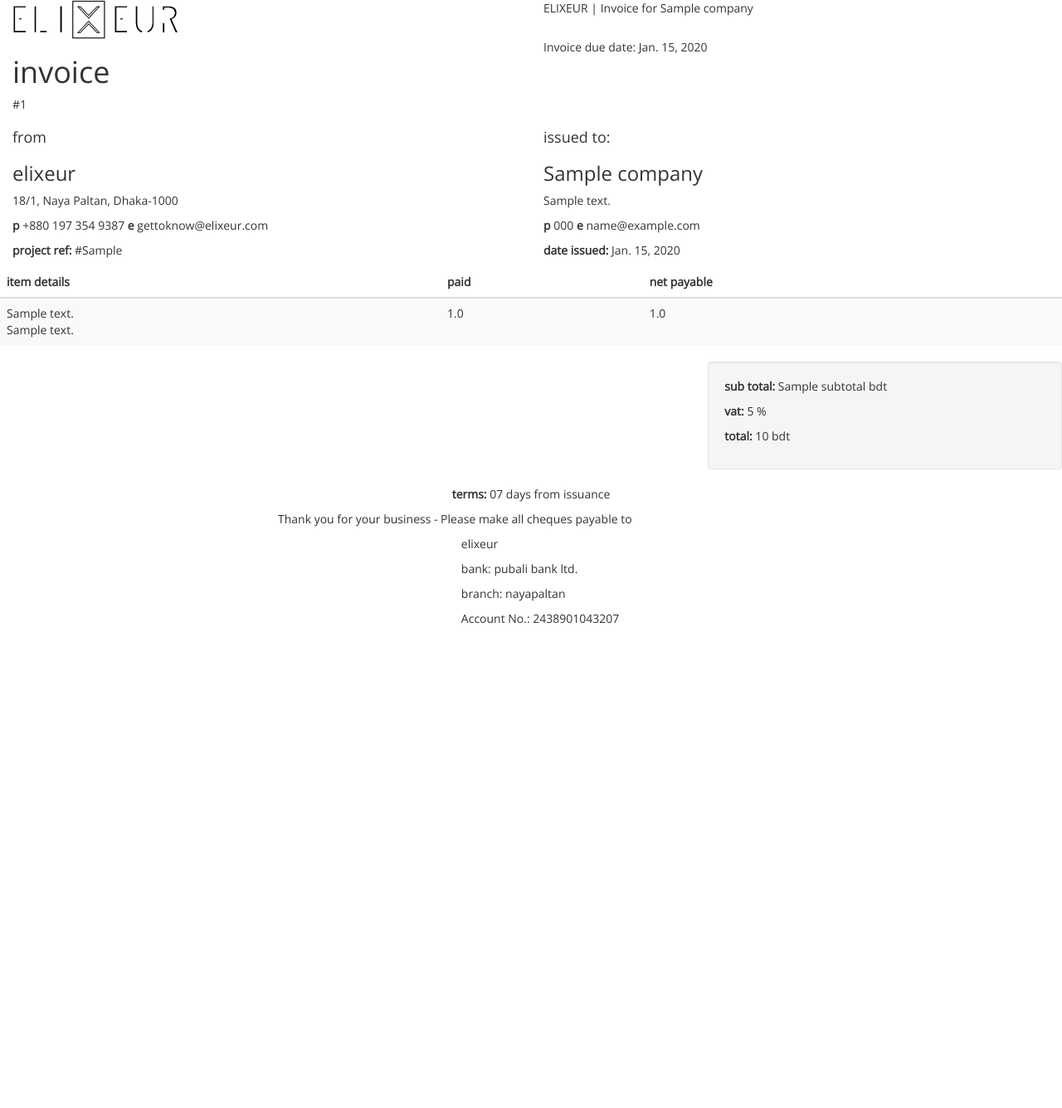
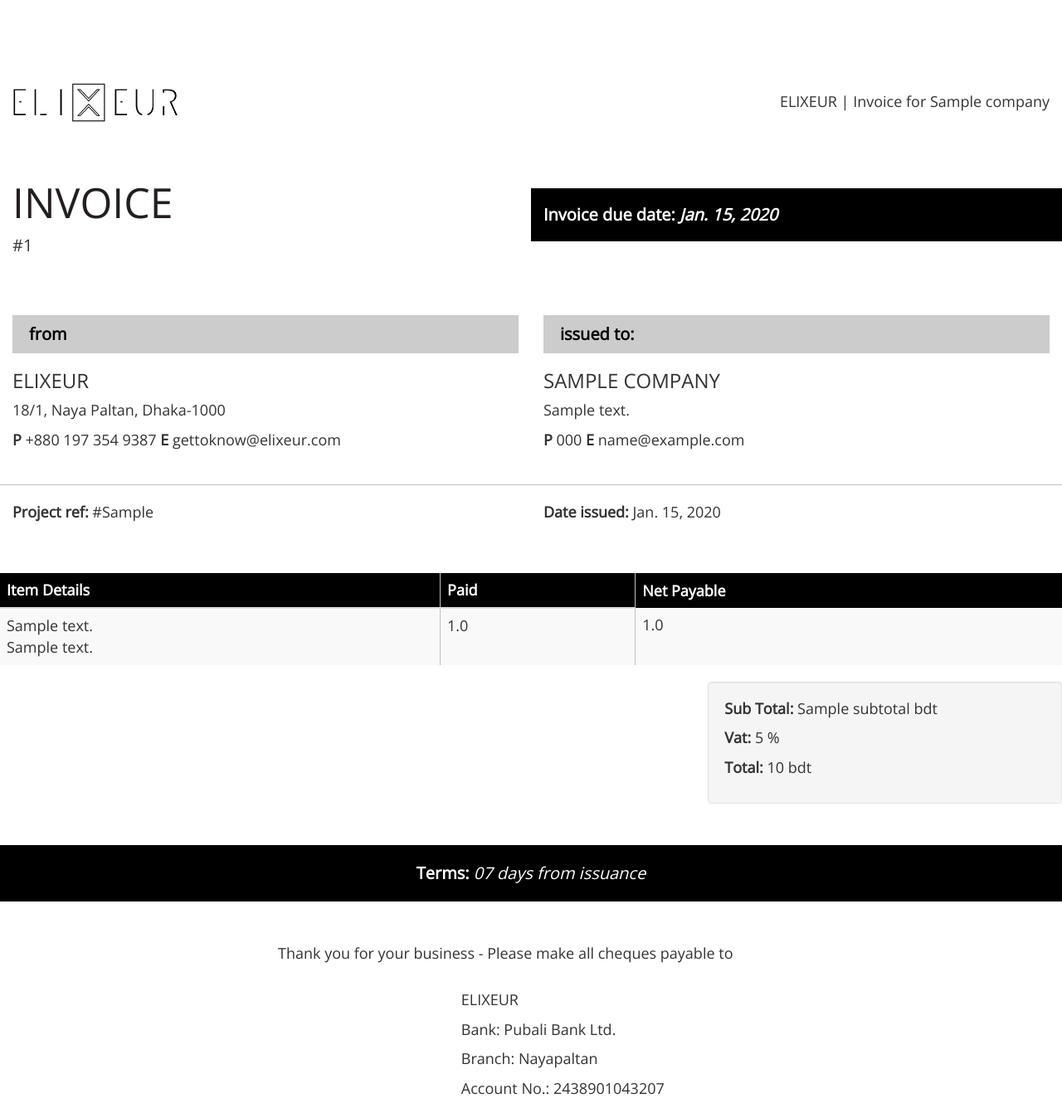
Before and after one commit to russell310/pdf_generate, a Django app: template invoice/templates/invoice.html in a window 1280 px wide. Shown: the whole page at 83% size. Before the commit the page ends 752 px from the top, so only its background shows below. Run offline with Django 3.2, Linux system fonts and the light colour scheme; tables that the repository leaves empty hold one stand-in row (values such as "Sample post"); the template is opened without the code that fills it: values that come from a table or form of the project are taken from there, most other values are stand-ins (such as "Sample title", 1, 10 or a date in 2020); some libraries are stand-ins or nearby versions.

Commit message:
css added

```diff
--- a/invoice/templates/invoice.html
+++ b/invoice/templates/invoice.html
@@ -5,8 +5,8 @@
     <meta charset="utf-8">
     <title>Invoice</title>
     <link rel="stylesheet" href="{% static 'css/bootstrap.css' %}" >
+    <link href="https://fonts.googleapis.com/css?family=Open+Sans" rel="stylesheet">
     <link rel="stylesheet" href="{% static 'css/style.css' %}" >
-    <link href="https://fonts.googleapis.com/css?family=Open+Sans" rel="stylesheet">
     <style type="text/css">
         *{
             font-family: 'Open Sans', sans-serif;
@@ -14,16 +14,76 @@
         table{
             width: 100%;
         }
+        .in-due {
+            margin-top: 30px;
+         }
+        .in-form h3 {
+            font-size: 24px;
+            text-transform: uppercase;
+        }
+        .in-form p {
+            font-size: 18px;
+        }
+        .reference p {
+            font-size: 18px;
+        }
+        .invoice-company {
+            padding: 20px 0 50px 0;
+        }
+        .invoice-frm {
+            border-bottom: 1px solid #c0c0c0;
+            padding-bottom: 30px;
+        }
+        .main-table thead tr {
+            background-color: #000;
+            color: #fff;
+        }
+        .main-table thead tr th {
+            font-size: 18px;
+            text-transform: capitalize;
+            border-right: 1px solid #c0c0c0;
+        }
+        .main-table tbody tr td {
+            font-size: 18px;
+            border-right: 1px solid #c0c0c0;
+        }
+        .main-table thead tr th:last-child,
+        .main-table tbody tr td:last-child {
+            border: none;
+        }
+        .invoice-calculation p {
+            font-size: 18px;
+        }
+        .terms {
+            margin-top: 30px;
+        }
+        .terms-content {
+            background-color: #000;
+        }
+        .terms-content p {
+            padding: 20px 0 10px 0;
+            font-size: 20px;
+            color: #fff;
+        }
+        .footer {
+            margin-top: 50px;
+        }
+        .footer p {
+            font-size: 18px;
+        }
+        .elx-acc {
+             text-transform: capitalize;
+        }
     </style>
 </head>
 <body>
 <section class="">
     <div class="container-fluid">
-        <div class="row">
+        <div class="row in-header">
             <div class="col-xs-6">
                 <img src="/media/logo.png" width="200px">
             </div>
-            <div class="col-xs-6">
+            <div class="col-xs-6 in-company">
                 <p>ELIXEUR | Invoice for {{ value.company.name }}</p>
             </div>
         </div>
@@ -32,28 +92,28 @@
 
 <section class="">
     <div class="container-fluid">
-        <div class="row">
-            <div class="col-xs-6">
+        <div class="row in-state">
+            <div class="col-xs-6 in-id">
                 <h1>invoice</h1>
                 <p> #{{ value.invoice_id }} </p>
             </div>
-            <div class="col-xs-6">
-                <p>Invoice due date: {{ value.date }} </p>
+            <div class="col-xs-6 in-due">
+                <p>Invoice due date: <i> {{ value.date }} </i> </p>
             </div>
         </div>
     </div>
 </section>
 
-<section class="">
+<section class="invoice-frm">
     <div class="container-fluid">
-        <div class="row">
+        <div class="row in-form">
             <div class="col-xs-6">
                 <h4>from</h4>
                 <h3>elixeur</h3>
                 <p>18/1, Naya Paltan, Dhaka-1000</p>
                 <p>
-                    <strong>p</strong> +880 197 354 9387
-                    <strong>e</strong> gettoknow@elixeur.com
+                    <strong>P</strong> +880 197 354 9387
+                    <strong>E</strong> gettoknow@elixeur.com
                 </p>
             </div>
             <div class="col-xs-6">
@@ -61,8 +121,8 @@
                 <h3>{{ value.company.name }}</h3>
                 <p>{{ value.address }}</p>
                 <p>
-                    <strong>p</strong> {{ value.phone }}
-                    <strong>e</strong> {{ value.email }}
+                    <strong>P</strong> {{ value.phone }}
+                    <strong>E</strong> {{ value.email }}
                 </p>
             </div>
         </div>
@@ -70,17 +130,17 @@
 </section>
 
 
-<section class="">
+<section class="invoice-company">
     <div class="container-fluid">
-        <div class="row">
+        <div class="row reference">
             <div class="col-xs-6">
                 <p>
-                    <strong>project ref:</strong> #{{ value.reference }}
+                    <strong>Project ref:</strong> #{{ value.reference }}
                 </p>
             </div>
             <div class="col-xs-6">
                 <p>
-                    <strong>date issued:</strong> {{ value.date }}
+                    <strong>Date issued:</strong> {{ value.date }}
                 </p>
             </div>
         </div>
@@ -88,7 +148,7 @@
 </section>
 
 
-<section class="">
+<section class="main-table">
     <div class="container-fluid">
         <div class="row">
             <table class="table table-striped">
@@ -122,20 +182,20 @@
 
 
 
-<section class="">
+<section class="invoice-calculation">
     <div class="container-fluid">
         <div class="row">
             <div class="col-xs-4 col-xs-offset-8 well">
                 <p>
-                    <strong>sub total:</strong>
+                    <strong>Sub Total:</strong>
                     {{ subtotal }} bdt
                 </p>
                 <p>
-                    <strong>vat:</strong>
+                    <strong>Vat:</strong>
                     5 %
                 </p>
                 <p>
-                    <strong>total:</strong>
+                    <strong>Total:</strong>
                     {{ total }} bdt
                 </p>
             </div>
@@ -144,12 +204,11 @@
 </section>
 
 
-
-<section class="">
+<section class="terms">
     <div class="container-fluid">
-        <div class="row">
+        <div class="row terms-content">
             <div class="col-xs-12">
-                <p class="text-center"> <strong>terms:</strong> 07 days from issuance </p>
+                <p class="text-center"> <strong>Terms:</strong> <i>07 days from issuance</i> </p>
             </div>
         </div>
     </div>
@@ -157,13 +216,14 @@
 
 
 
-<section class="">
+<section class="footer">
     <div class="container-fluid">
         <div class="row">
             <div class="col-xs-8 col-xs-offset-3">
                 <p>Thank you for your business - Please make all cheques payable to</p>
-                <div class="col-xs-9 col-xs-offset-3">
-                    <p>elixeur</p>
+                <div class="col-xs-9 col-xs-offset-3 elx-acc">
+                    <br>
+                    <p>ELIXEUR</p>
                     <p>bank: pubali bank ltd.</p>
                     <p>branch: nayapaltan</p>
                     <p>Account No.: 2438901043207</p>
--- a/pdfreport/urls.py
+++ b/pdfreport/urls.py
@@ -17,10 +17,11 @@ from django.conf.urls import url
 from django.contrib import admin
 from django.conf import settings
 from django.conf.urls.static import static
-from invoice.views import invoice_pdf, quotation_pdf
+from invoice.views import invoice_pdf, quotation_pdf, inv
 
 urlpatterns = [
     url(r'^admin/', admin.site.urls),
+    url(r'^inv/$', inv, name='invoice_pdf'),
     url(r'^invoice/$', invoice_pdf, name='invoice_pdf'),
     url(r'^quotation/$', quotation_pdf, name='quotation_pdf'),
 ]
--- a/static/css/style.css
+++ b/static/css/style.css
@@ -0,0 +1,42 @@
+/*invoice*/
+.in-header {
+    margin-top: 100px;
+}
+.in-company {
+    text-align: right;
+    padding-top: 10px;
+}
+.in-company p {
+    font-size: 18px;
+}
+.in-state {
+   margin-top: 50px;
+}
+.in-due {
+    background: #000;
+    color: #fff;
+}
+.in-due p {
+     font-size: 20px;
+    font-weight: bold;
+    line-height: 45px;
+    padding-top: 9px;
+}
+.in-id p {
+    font-size: 20px;
+}
+.in-id h1 {
+    font-size: 50px;
+    color: #231F20;
+    text-transform: uppercase;
+}
+.in-form {
+    margin-top: 50px;
+}
+.in-form h4 {
+     padding: 12px 20px;
+    background: #cccccc;
+    font-weight: 700;
+    color: #000;
+    font-size: 20px;
+}
```
Also changed, not shown: invoice/views.py (+27 -23 lines), pdfreport/settings.py (+0 -7 lines), 1 other file.
